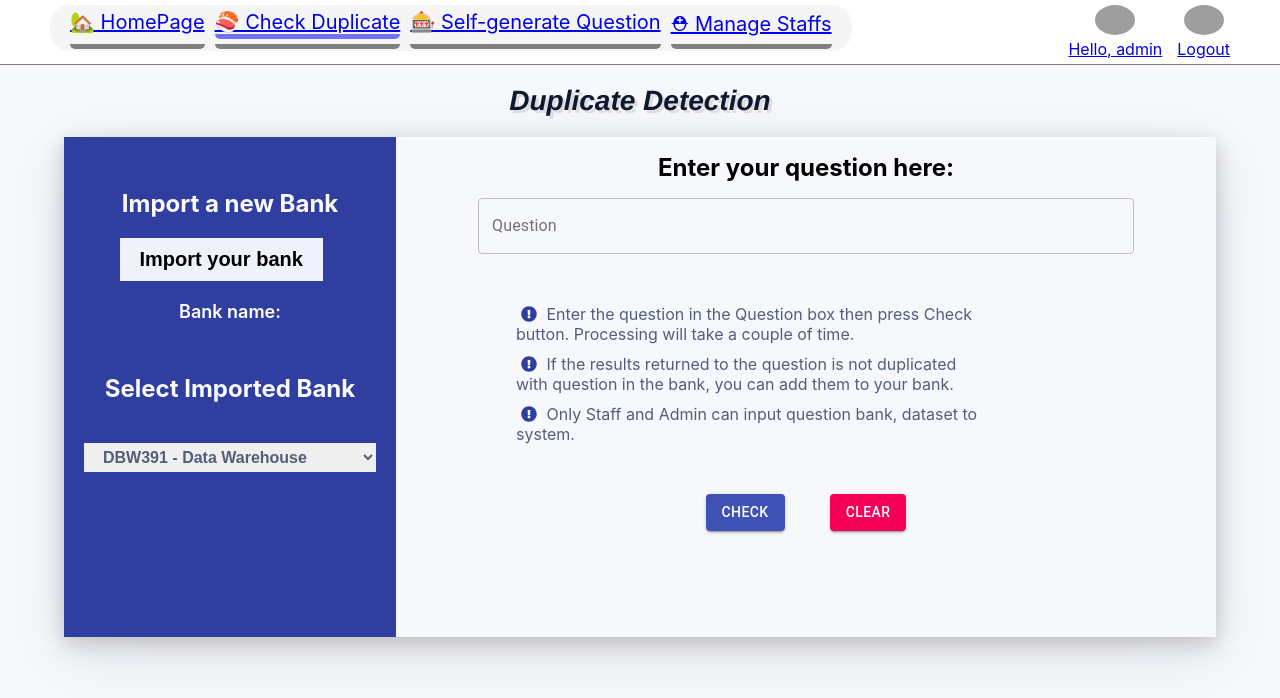
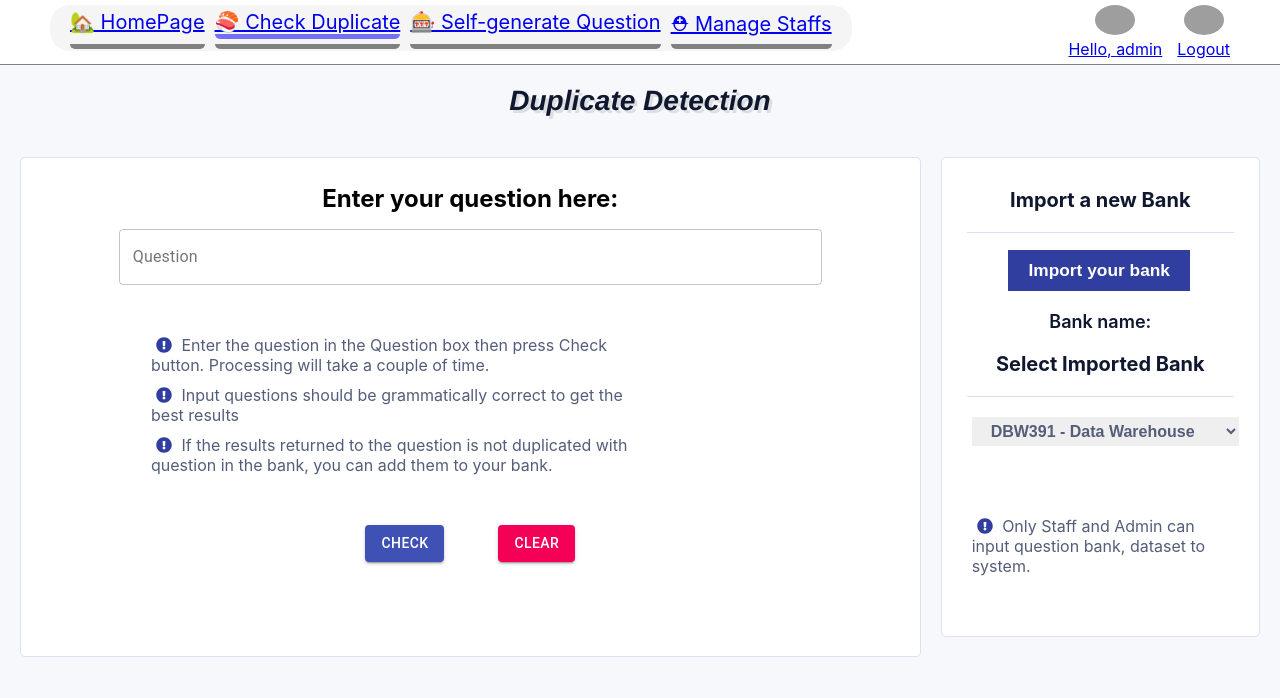
Before and after one commit to https-github-com-GiangHoang9912/capstone-project-front-end, a React (Create React App) app: page /check-duplicate in a window 1280 px wide. Shown: the top 698 px of the page. Built offline with nearby package versions, Linux system fonts and the light colour scheme; grey boxes are pictures that could not be loaded.

Commit message:
update layout checkdup

```diff
--- a/public/index.html
+++ b/public/index.html
@@ -2,6 +2,7 @@
 <html lang="en">
   <head>
     <title>DDSGQ</title>
+    <meta name="viewport" content="width=device-width, initial-scale=1.0"></meta>
   </head>
   <body>
     <div id="root"></div>
--- a/src/screen/check-duplicate.tsx
+++ b/src/screen/check-duplicate.tsx
@@ -71,7 +71,7 @@ function Duplicate(props: any) {
     <div className={className}>
       <h2 className="title-task">Duplicate Detection</h2>
       <div className="container">
-        <div className="control-left">
+        <div className="control control-left">
           <h2 className="select">Import a new Bank</h2>
           <input type="file" className="input-bank" value={fileName} onChange={handleFileChange} />
           <p className="bank-name">Bank name: {fileName}</p>
@@ -83,8 +83,14 @@ function Duplicate(props: any) {
               </option>
             ))}
           </select>
+          <div className="guide-line">
+          <p id="gl-left">
+            <FontAwesomeIcon icon={faExclamationCircle} className="duplicate-icon" /> Only Staff and Admin can input question
+            bank, dataset to system.
+            </p>
+            </div>
         </div>
-        <div className="control-right">
+        <div className="control control-right">
           <h2>Enter your question here:</h2>
           <TextField
             id="outlined-multiline-static"
@@ -102,13 +108,13 @@ function Duplicate(props: any) {
               then press Check button. Processing will take a couple of time.
             </p>
             <p>
+              <FontAwesomeIcon icon={faExclamationCircle} className="duplicate-icon" /> Input questions should
+               be grammatically correct to get the best results
+            </p>
+            <p>
               {' '}
               <FontAwesomeIcon icon={faExclamationCircle} className="duplicate-icon" /> If the results returned to the question
               is not duplicated with question in the bank, you can add them to your bank.{' '}
-            </p>
-            <p>
-              <FontAwesomeIcon icon={faExclamationCircle} className="duplicate-icon" /> Only Staff and Admin can input question
-              bank, dataset to system.
             </p>
           </div>
           <div className="button-group">
@@ -136,27 +142,42 @@ function Duplicate(props: any) {
 const StyleDuplicate = styled(Duplicate)`
   width: 100%;
   height: 100vh;
-  background-color: #f7f8fc;
+  background-color: #f7f8fb;
   .container {
-    width: 90%;
+    width: 100%;
     margin: auto;
+    padding: 10px;
+    font-size: 16px;
     display: flex;
+    flex-direction: row-reverse;
     justify-content: center;
-    background-color: #303f9f;
+    background-color: #f7f8fb;
     text-align: center;
-    box-shadow: rgba(17, 17, 26, 0.1) 0px 4px 16px, rgba(17, 17, 26, 0.1) 0px 8px 24px,
-      rgba(17, 17, 26, 0.1) 0px 16px 56px;
+    /* box-shadow: rgba(17, 17, 26, 0.1) 0px 4px 16px, rgba(17, 17, 26, 0.1) 0px 8px 24px,
+      rgba(17, 17, 26, 0.1) 0px 16px 56px; */
   }
-
+  .control{
+    flex: 1 1 auto;
+    padding: 10px;
+    margin: 10px;
+    background-color: #fff;
+    border-radius: 5px;
+    border: 1px solid #DAE1F5;
+  }
   .control-left {
-    width: 30%;
+    width: 35%;
     height: 100%;
   }
+  .control-left h2{
+    width: 90%;
+    margin:auto;
+    font-size: 20px;
+    color: #10182F;
+    border-bottom: 1px solid #DAE1F5;
+  }
   .control-right {
-    width: 70%;
-    max-width: 70%;
+    width: 50%;
     min-height: 500px;
-    background: #f7f8fc;
   }
   .control-right h2 {
     padding: 1rem;
@@ -167,19 +188,20 @@ const StyleDuplicate = styled(Duplicate)`
   .input-bank::before {
     content: 'Import your bank';
     display: inline-block;
-    font-size: 20px;
+    font-size: 1.3em;
     padding: 10px 20px;
-    color: #000;
-    background-color: #f0f2fb;
+    color: #fff;
+    background-color: #303f9f;
     font-weight: 600;
-    margin-left: 1rem;
+    margin: 1em 0 0 2em;
+
   }
-  .input-bank:hover {
-    background-color: #f0f2fb;
+  .input-bank:hover::before{
+    background-color: #2727a1;
   }
   .bank-name {
     padding-top: 20px;
-    color: #fff;
+    color: #10182F;
     font-size: 18px;
     font-weight: 600;
   }
@@ -190,6 +212,7 @@ const StyleDuplicate = styled(Duplicate)`
   }
   .input-select {
     outline: none;
+    width: 90%;
     display: inline-block;
     font-size: 16px;
     padding: 5px 15px;
@@ -211,6 +234,10 @@ const StyleDuplicate = styled(Duplicate)`
     margin: 10px 0px 0px 100px;
     font-size: 16px;
     color: #545d7a;
+  }
+  #gl-left{
+    width: 100%;
+    margin: 0;
   }
   .button-group {
     width: 30%;
@@ -248,6 +275,25 @@ const StyleDuplicate = styled(Duplicate)`
     .input-question {
       width: 100%;
     }
+    .guide-line p{
+      width: 80%;
+      margin: 20px 40px;
+    }
+  }
+  @media screen and (max-width: 1024px) {
+    .container {
+      display: flex;
+      flex-direction: column;
+      justify-content: center;
+      height: auto;
+    }
+    .control-left {
+      width: 100%;
+    }
+    .control-right {
+      width: 100%;
+      max-width: 100%;
+    }
   }
 `
 export default StyleDuplicate
--- a/src/screen/home.tsx
+++ b/src/screen/home.tsx
@@ -137,7 +137,7 @@ const HomeStyled = styled(HomePage)`
 
 
 
-  @media screen and (max-width: 780px) {
+  @media screen and (max-width: 1024px) {
     .function {
       display: flex;
       flex-direction: column;
--- a/src/screen/profile.tsx
+++ b/src/screen/profile.tsx
@@ -102,7 +102,6 @@ const styleProfile = styled(Profile)`
   width: 100%;
   min-height: 100vh;
   background-color: #f7f8fc;
-  padding: 20px 0;
   .info-container {
     width: 90%;
     margin: auto;
--- a/src/screen/self-generation-question.tsx
+++ b/src/screen/self-generation-question.tsx
@@ -106,7 +106,7 @@ const SelfStyle = styled(SelfGenerate)`
   background: #f7f8fc;
   min-height: 100vh;
   margin: auto;
-  padding: 20px;
+
   .form-container {
     width: 80%;
     margin: auto;
```
